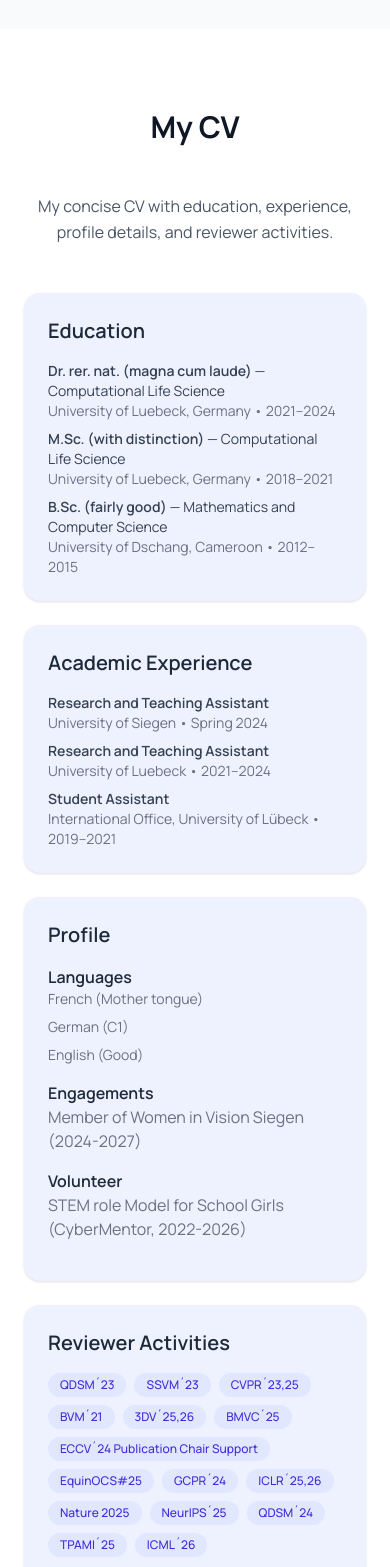
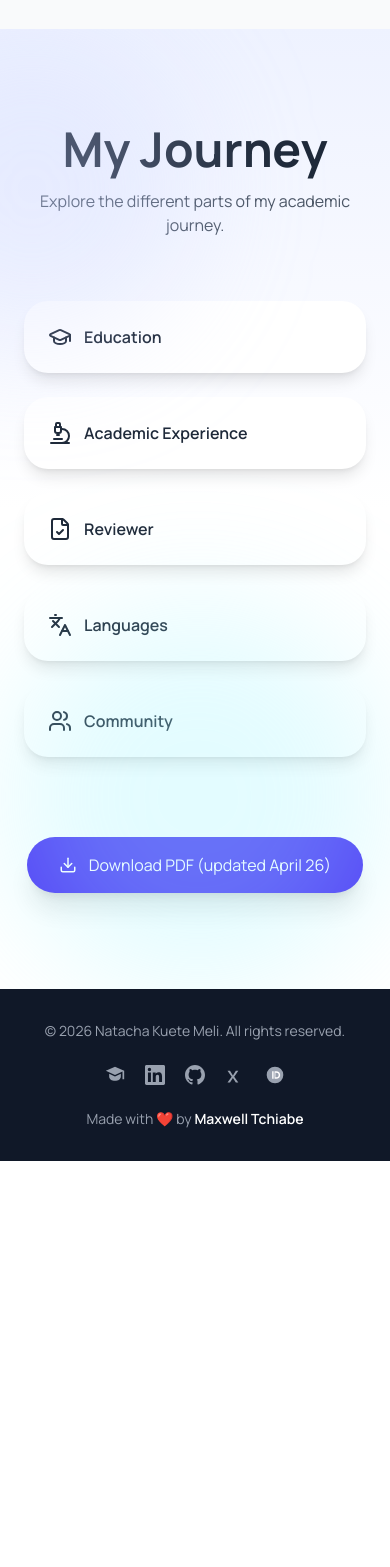
Before and after one commit to nkuetemeli/nkuetemeli.github.io, a React (Vite) app: page / in a window 390 px wide. Shown: the part 7080-8647 px from the top of the page. After the commit the page ends 8241 px from the top, so only its background shows below. Built offline with nearby package versions, Linux system fonts and the light colour scheme.

Commit message:
MyGit New design

```diff
--- a/components/CVSection.tsx
+++ b/components/CVSection.tsx
@@ -1,146 +1,344 @@
-import React from 'react';
-import { motion, Variants } from 'framer-motion';
-import CVData from '@/jsons/cv.json';
+import React, { useState } from "react";
+import { motion, AnimatePresence } from "framer-motion";
+import {
+  GraduationCap,
+  Microscope,
+  Languages,
+  Users,
+  FileCheck,
+  Download,
+} from "lucide-react";
+import CVData from "@/jsons/cv.json";
 
-const containerVariants: Variants = {
-  hidden: { opacity: 0 },
-  visible: {
-    opacity: 1,
-    transition: { staggerChildren: 0.15, delayChildren: 0.2 }
-  },
+type NodeType = {
+  id: string;
+  title: string;
+  icon: React.ElementType;
+  color: string;
+  position: string;
 };
 
-const itemVariants: Variants = {
-  hidden: { opacity: 0, y: 10, scale: 0.95 },
-  visible: { opacity: 1, y: 0, scale: 1, transition: { duration: 0.5, ease: 'easeOut' } }
-};
+const nodes: NodeType[] = [
+  {
+    id: "education",
+    title: "Education",
+    icon: GraduationCap,
+    color: "from-indigo-500 to-violet-500",
+    position: "left-[10%] top-[65%]",
+  },
+  {
+    id: "experience",
+    title: "Academic Experience",
+    icon: Microscope,
+    color: "from-sky-500 to-cyan-500",
+    position: "left-[40%] top-[30%]",
+  },
+  {
+    id: "reviewer",
+    title: "Reviewer",
+    icon: FileCheck,
+    color: "from-fuchsia-500 to-pink-500",
+    position: "right-[12%] top-[20%]",
+  },
+  {
+    id: "languages",
+    title: "Languages",
+    icon: Languages,
+    color: "from-amber-500 to-orange-500",
+    position: "right-[20%] bottom-[15%]",
+  },
+  {
+    id: "community",
+    title: "Community",
+    icon: Users,
+    color: "from-emerald-500 to-green-500",
+    position: "left-[22%] top-[12%]",
+  },
+];
 
-const ConciseCVCards: React.FC = () => {
+export default function CVWorld() {
+  const [selected, setSelected] = useState<string | null>(null);
+
+  const renderContent = () => {
+    switch (selected) {
+      case "education":
         return (
-    <section id="cv" className="bg-white py-20 sm:py-28">
-      <motion.div
-          className="container mx-auto px-6 lg:px-8 text-center"
-          initial="hidden"
-          whileInView="visible"
-          viewport={{once: true, amount: 0.2}}
-          variants={containerVariants}
-      >
-        <h2 className="text-3xl sm:text-4xl font-bold text-gray-900 mb-12">
-          My CV
-        </h2>
-
-        <motion.p className="text-gray-600 leading-relaxed max-w-2xl mx-auto mb-12">
-          My concise CV with education, experience, profile details, and reviewer activities.
-        </motion.p>
-
-        <motion.div
-            className="grid grid-cols-1 md:grid-cols-2 lg:grid-cols-4 gap-6"
-            variants={containerVariants}
-        >
-          {/* Education Card */}
-          <motion.div
-              variants={itemVariants}
-              className="bg-indigo-50 p-6 rounded-2xl shadow hover:shadow-lg transition-all duration-300 text-left"
-          >
-            <h3 className="text-xl font-semibold text-gray-800 mb-4">Education</h3>
-            <ul className="space-y-2 text-gray-700 text-sm">
-              {CVData.education.map(edu => (
-                  <li key={edu.key}>
-                    <span className="font-semibold">{edu.degree}</span> — {edu.field} <br/>
-                    <span className="text-gray-500">{edu.institution} • {edu.period}</span>
-                  </li>
-              ))}
-            </ul>
-          </motion.div>
-
-          {/* Work Experience Card */}
-          <motion.div
-              variants={itemVariants}
-              className="bg-indigo-50 p-6 rounded-2xl shadow hover:shadow-lg transition-all duration-300 text-left"
-          >
-            <h3 className="text-xl font-semibold text-gray-800 mb-4">Academic Experience</h3>
-            <ul className="space-y-2 text-gray-700 text-sm">
-              {CVData.workExperience.map(work => (
-                  <li key={work.key}>
-                    <span className="font-semibold">{work.position}</span> <br/>
-                    <span className="text-gray-500">{work.institution} • {work.period}</span>
-                  </li>
-              ))}
-            </ul>
-          </motion.div>
-
-          {/* Profile Card (Languages + Engagements) */}
-            <motion.div
-                variants={itemVariants}
-                className="bg-indigo-50 p-6 rounded-2xl shadow hover:shadow-lg transition-all duration-300 text-left"
-            >
-                <h3 className="text-xl font-semibold text-gray-800 mb-4">Profile</h3>
-
-                {/* Languages */}
-                <div className="mb-4">
-                    <h4 className="font-semibold">Languages</h4>
-                    <ul className="space-y-2 text-gray-700 text-sm">
-                        {CVData.profile.languages.map(lang => (
-                            <li key={lang}>
-                                <span className="text-gray-500">{lang}</span>
-                            </li>
-                        ))}
-                    </ul>
+          <div className="space-y-3">
+            {CVData.education.map((e) => (
+              <div key={e.key}>
+                <div className="font-semibold">{e.degree}</div>
+                <div className="text-sm text-gray-600">
+                  {e.field}
                 </div>
-
-
-                {/* Engagements */}
-                <div className="mb-4">
-                    <h4 className="font-semibold">Engagements</h4>
-                    {CVData.profile.engagements.womenInVision.map((item, idx) => (
-                        <div key={`women-${idx}`}>
-                            <span className="text-gray-500">{item}</span>
+                <div className="text-xs text-gray-500">
+                  {e.institution} • {e.period}
+                </div>
               </div>
             ))}
           </div>
-                <div className="mb-4">
-                    <h4 className="font-semibold">Volunteer</h4>
-                    {CVData.profile.engagements.volunteer.map((item, idx) => (
-                        <div key={`volunteer-${idx}`}>
-                            <span className="text-gray-500">{item}</span>
+        );
+
+      case "experience":
+        return (
+          <div className="space-y-3">
+            {CVData.workExperience.map((e) => (
+              <div key={e.key}>
+                <div className="font-semibold">{e.position}</div>
+                <div className="text-sm text-gray-600">
+                  {e.institution}
+                </div>
+                <div className="text-xs text-gray-500">
+                  {e.period}
+                </div>
               </div>
             ))}
           </div>
-            </motion.div>
+        );
 
+      case "languages":
+        return (
+          <ul className="space-y-2">
+            {CVData.profile.languages.map((l) => (
+              <li key={l}>{l}</li>
+            ))}
+          </ul>
+        );
 
-            {/* Reviewer Activities Card */}
-            <motion.div
-                variants={itemVariants}
-                className="bg-indigo-50 p-6 rounded-2xl shadow hover:shadow-lg transition-all duration-300 text-left"
+      case "community":
+        return (
+          <div className="space-y-4">
+            <div>
+              <h4 className="font-semibold mb-2">
+                Women in Vision
+              </h4>
+              {CVData.profile.engagements.womenInVision.map((i) => (
+                <div key={i}>{i}</div>
+              ))}
+            </div>
+
+            <div>
+              <h4 className="font-semibold mb-2">
+                Volunteer
+              </h4>
+              {CVData.profile.engagements.volunteer.map((i) => (
+                <div key={i}>{i}</div>
+              ))}
+            </div>
+          </div>
+        );
+
+      case "reviewer":
+        return (
+          <div className="flex flex-wrap gap-2">
+            {CVData.reviewerActivities.map((r) => (
+              <span
+                key={r}
+                className="rounded-full bg-indigo-100 px-3 py-1 text-sm"
               >
-                <h3 className="text-xl font-semibold text-gray-800 mb-4">Reviewer Activities</h3>
-                <div className="flex flex-wrap gap-2">
-                {CVData.reviewerActivities.map((rev, idx) => (
-                  <span key={idx} className="bg-indigo-100 text-indigo-700 font-medium text-xs px-3 py-1 rounded-full">
-                    {rev}
+                {r}
               </span>
             ))}
           </div>
-          </motion.div>
+        );
+
+      default:
+        return null;
+    }
+  };
+
+  return (
+    <section
+      id="cv"
+      className="relative overflow-hidden bg-gradient-to-b from-indigo-50 via-white to-white py-24"
+    >
+      {/* Background blobs */}
+
+      <div className="absolute -left-32 top-0 h-80 w-80 rounded-full bg-indigo-200/30 blur-3xl" />
+      <div className="absolute right-0 bottom-0 h-96 w-96 rounded-full bg-cyan-200/30 blur-3xl" />
+
+      <div className="container mx-auto px-6">
+        <motion.div
+          initial={{ opacity: 0, y: 20 }}
+          whileInView={{ opacity: 1, y: 0 }}
+        >
+          <h2 className="text-center text-5xl font-bold">
+            My Journey
+          </h2>
+
+          <p className="mx-auto mt-4 max-w-2xl text-center text-gray-600">
+            Explore the different parts of my academic journey.
+          </p>
         </motion.div>
 
-        {/* Optional Download Button */}
+        <div className="relative mt-20 hidden h-[650px] lg:block">
+          {/* Connection lines */}
+
+          <svg className="absolute inset-0 h-full w-full">
+            <line
+              x1="22%"
+              y1="18%"
+              x2="46%"
+              y2="35%"
+              stroke="#c7d2fe"
+              strokeWidth="2"
+            />
+
+            <line
+              x1="46%"
+              y1="35%"
+              x2="80%"
+              y2="25%"
+              stroke="#c7d2fe"
+              strokeWidth="2"
+            />
+
+            <line
+              x1="46%"
+              y1="35%"
+              x2="18%"
+              y2="72%"
+              stroke="#c7d2fe"
+              strokeWidth="2"
+            />
+
+            <line
+              x1="46%"
+              y1="35%"
+              x2="72%"
+              y2="80%"
+              stroke="#c7d2fe"
+              strokeWidth="2"
+            />
+          </svg>
+
+          {nodes.map((node, index) => {
+            const Icon = node.icon;
+
+            return (
+              <motion.button
+                key={node.id}
+                onClick={() => setSelected(node.id)}
+                initial={{ opacity: 0, scale: 0.8 }}
+                whileInView={{ opacity: 1, scale: 1 }}
+                transition={{ delay: index * 0.15 }}
+                animate={{
+                  y: [0, -8, 0],
+                }}
+                whileHover={{
+                  scale: 1.08,
+                }}
+                className={`absolute ${node.position}`}
+              >
+                <div
+                  className={`flex h-36 w-36 flex-col items-center justify-center rounded-full bg-gradient-to-br ${node.color} text-white shadow-2xl`}
+                >
+                  <Icon size={34} />
+                  <div className="mt-3 px-3 text-center text-sm font-semibold">
+                    {node.title}
+                  </div>
+                </div>
+              </motion.button>
+            );
+          })}
+
+          <AnimatePresence>
+            {selected && (
+              <motion.div
+                initial={{
+                  opacity: 0,
+                  scale: 0.9,
+                }}
+                animate={{
+                  opacity: 1,
+                  scale: 1,
+                }}
+                exit={{
+                  opacity: 0,
+                  scale: 0.9,
+                }}
+                className="absolute left-1/2 top-1/2 w-[430px] -translate-x-1/2 -translate-y-1/2 rounded-3xl border border-white/50 bg-white/80 p-8 shadow-2xl backdrop-blur-xl"
+              >
+                <button
+                  onClick={() => setSelected(null)}
+                  className="absolute right-4 top-4 text-xl text-gray-400"
+                >
+                  ×
+                </button>
+
+                <h3 className="mb-6 text-2xl font-bold">
+                  {nodes.find((n) => n.id === selected)?.title}
+                </h3>
+
+                {renderContent()}
+              </motion.div>
+            )}
+          </AnimatePresence>
+        </div>
+
+        {/* Mobile */}
+
+        <div className="mt-16 grid gap-6 lg:hidden">
+          {nodes.map((node) => {
+            const Icon = node.icon;
+
+            return (
+              <button
+                key={node.id}
+                onClick={() =>
+                  setSelected(selected === node.id ? null : node.id)
+                }
+                className="rounded-3xl bg-white p-6 text-left shadow-lg"
+              >
+                <div className="flex items-center gap-3">
+                  <Icon />
+                  <span className="font-semibold">
+                    {node.title}
+                  </span>
+                </div>
+
+                <AnimatePresence>
+                  {selected === node.id && (
+                    <motion.div
+                      initial={{ height: 0, opacity: 0 }}
+                      animate={{
+                        height: "auto",
+                        opacity: 1,
+                      }}
+                      exit={{
+                        height: 0,
+                        opacity: 0,
+                      }}
+                      className="mt-6 overflow-hidden"
+                    >
+                      {renderContent()}
+                    </motion.div>
+                  )}
+                </AnimatePresence>
+              </button>
+            );
+          })}
+        </div>
+
         {CVData.download && (
-            <motion.div variants={itemVariants} className="text-center mt-12">
-              <a
+          <div className="mt-20 flex justify-center">
+            <motion.a
+              whileHover={{
+                scale: 1.05,
+              }}
+              whileTap={{
+                scale: 0.95,
+              }}
               href={CVData.download.url}
               target="_blank"
-                  rel="noopener noreferrer"
-                  className="bg-indigo-600 text-white px-6 py-3 rounded-full font-semibold hover:bg-indigo-700 transition-colors"
+              rel="noreferrer"
+              className="flex items-center gap-3 rounded-full bg-indigo-600 px-8 py-4 text-white shadow-xl"
             >
+              <Download size={18} />
               {CVData.download.label}
-              </a>
-            </motion.div>
+            </motion.a>
+          </div>
         )}
-      </motion.div>
+      </div>
     </section>
   );
-};
-
-export default ConciseCVCards;
+}
```
Lines whose indentation alone changed are shown as unchanged.
